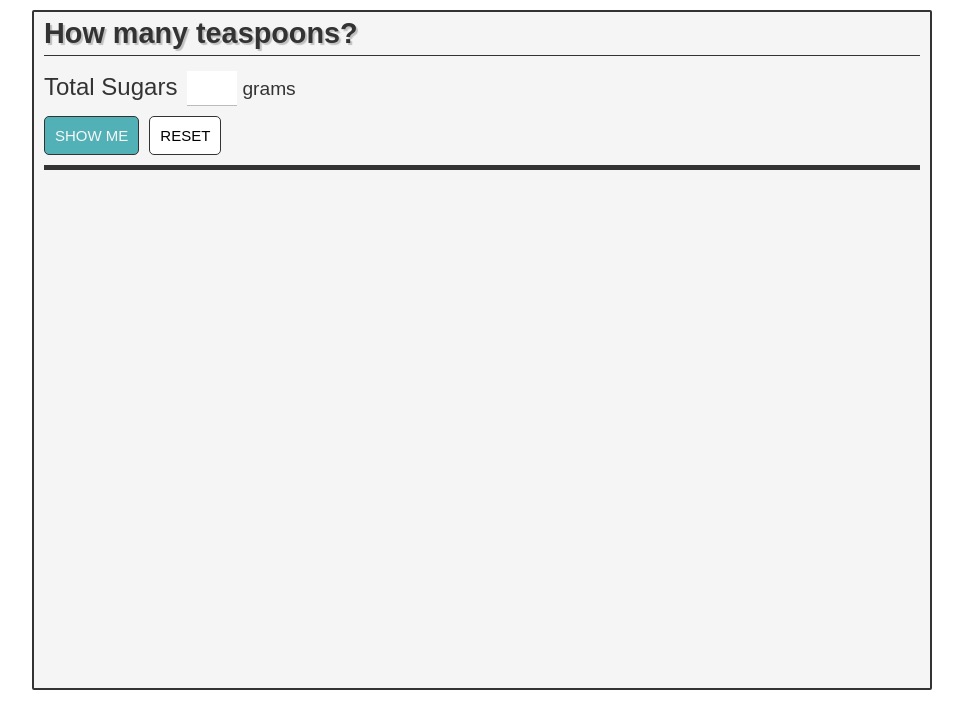
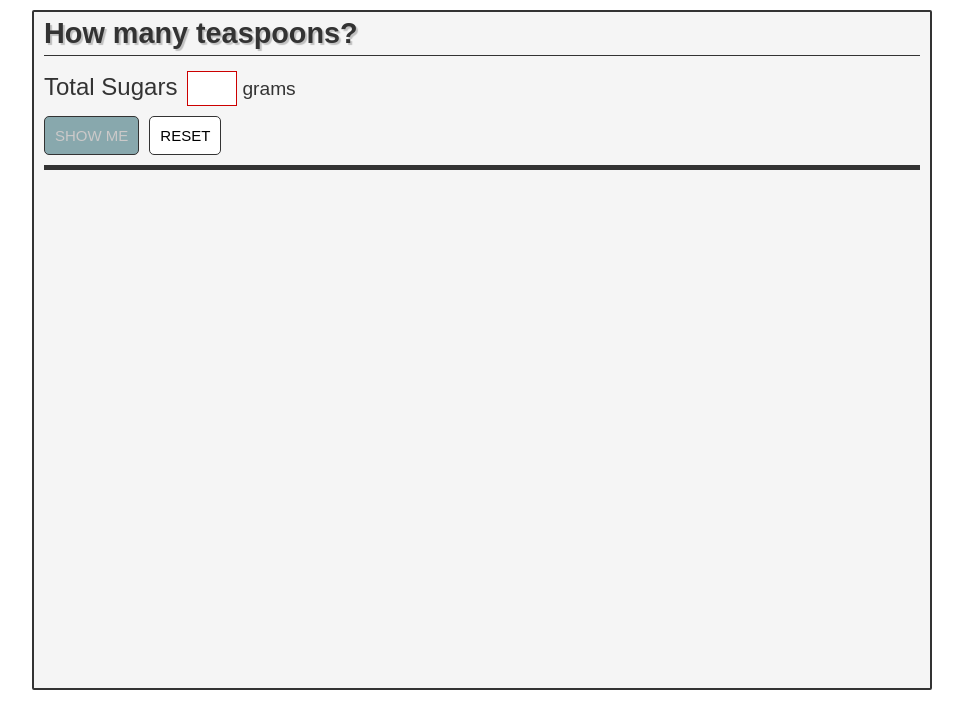
Before and after one commit to danielabar/sugar, a React app: page / in a window 1280 px wide. Shown: the whole page, without its empty margins (158-1121 px from the left). Built offline with nearby package versions, Linux system fonts and the light colour scheme.

Commit message:
style invalid form elements

```diff
--- a/src/components/data-entry/data-entry.css
+++ b/src/components/data-entry/data-entry.css
@@ -25,6 +25,10 @@
   margin: 0;
   text-align: center;
   width: 50px;
+}
+
+.data-entry__input.error {
+  border: 1px solid #cc0000;
 }
 
 .data-entry__units {
@@ -63,6 +67,12 @@
   background: #43A8AD;
   color: #F8F8F8;
 }
+
 .data-entry__spacer {
   margin-right: 10px;
 }
+
+.data-entry__btn.data-entry__btn__primary:disabled {
+  background: #88A8AD;
+  color: #CBC9C9;
+}
--- a/src/components/data-entry/data-entry.js
+++ b/src/components/data-entry/data-entry.js
@@ -28,18 +28,20 @@ class DataEntry extends Component {
   // need "dirty checking" - do not validate until user has interacted with element
   // alos need to disable SHOW ME button
   validate(grams) {
+    let result = {};
     const intGrams = parseInt(grams, 10);
-    let result = { valid: true, message: null };
     if (!Number.isInteger(intGrams) || intGrams < 1 || intGrams > 50) {
-      result.valid = false;
-      result.message = 'Please enter a number between 1 and 50';
+      result = {
+        grams: { hasError: true, message: 'Please enter a number between 1 and 50'}
+      }
     }
     return result;
   }
 
   render() {
     const errors = this.validate(this.state.grams);
-    console.log(errors);
+    const isDisabled = Object.keys(errors).some(x => errors[x]);
+
     return (
       <div className="data-entry">
         <div className="data-entry__row">
@@ -47,14 +49,14 @@ class DataEntry extends Component {
           <input
             id="grams_sugar"
             type="number"
-            className="data-entry__input"
+            className={errors.grams ? "data-entry__input error" : "data-entry__input"}
             value={this.state.grams}
             onChange={this.updateGrams.bind(this)}
           />
           <span className="data-entry__units">grams</span>
         </div>
         <div className="data-entry__actions">
-          <button className="data-entry__btn data-entry__btn__primary data-entry__spacer" onClick={this.onSubmit.bind(this)}>Show me</button>
+          <button disabled={isDisabled} className="data-entry__btn data-entry__btn__primary data-entry__spacer" onClick={this.onSubmit.bind(this)}>Show me</button>
           <button className="data-entry__btn" onClick={this.onReset.bind(this)}>Reset</button>
         </div>
       </div>
```
